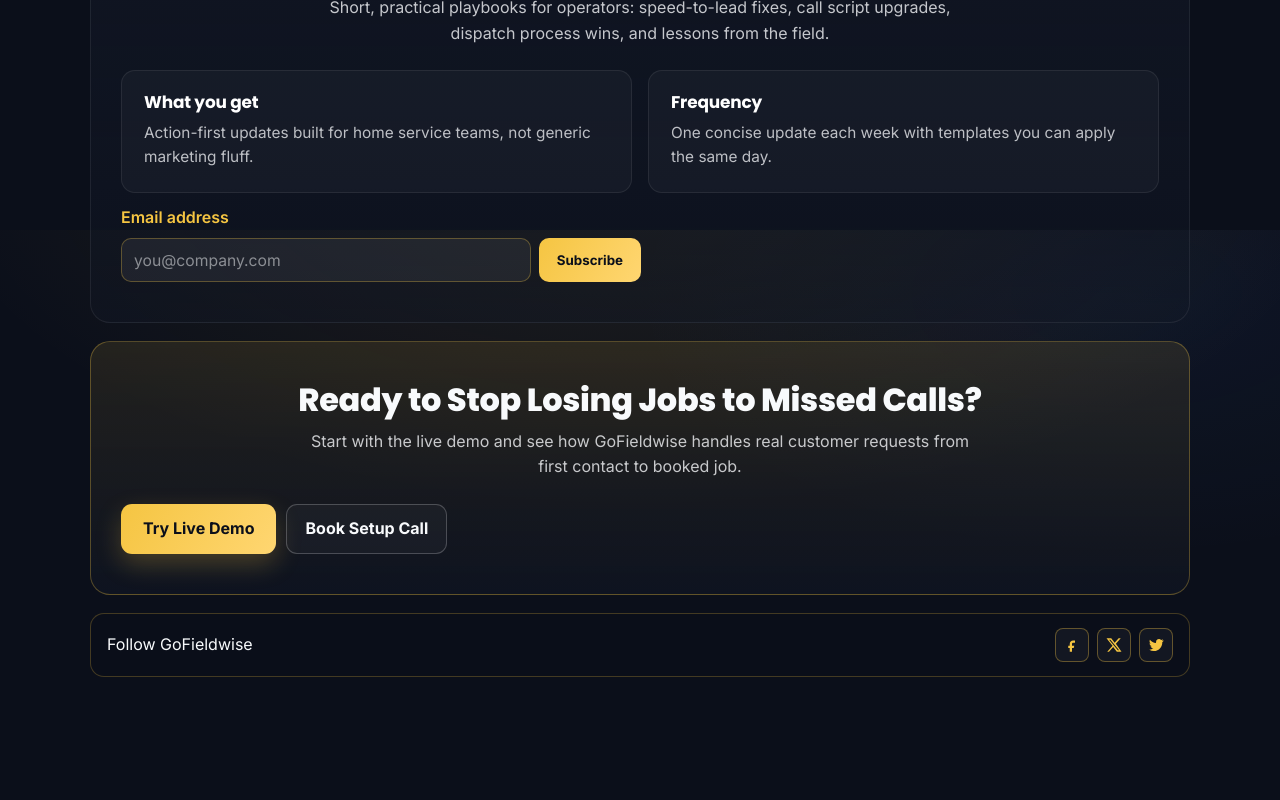
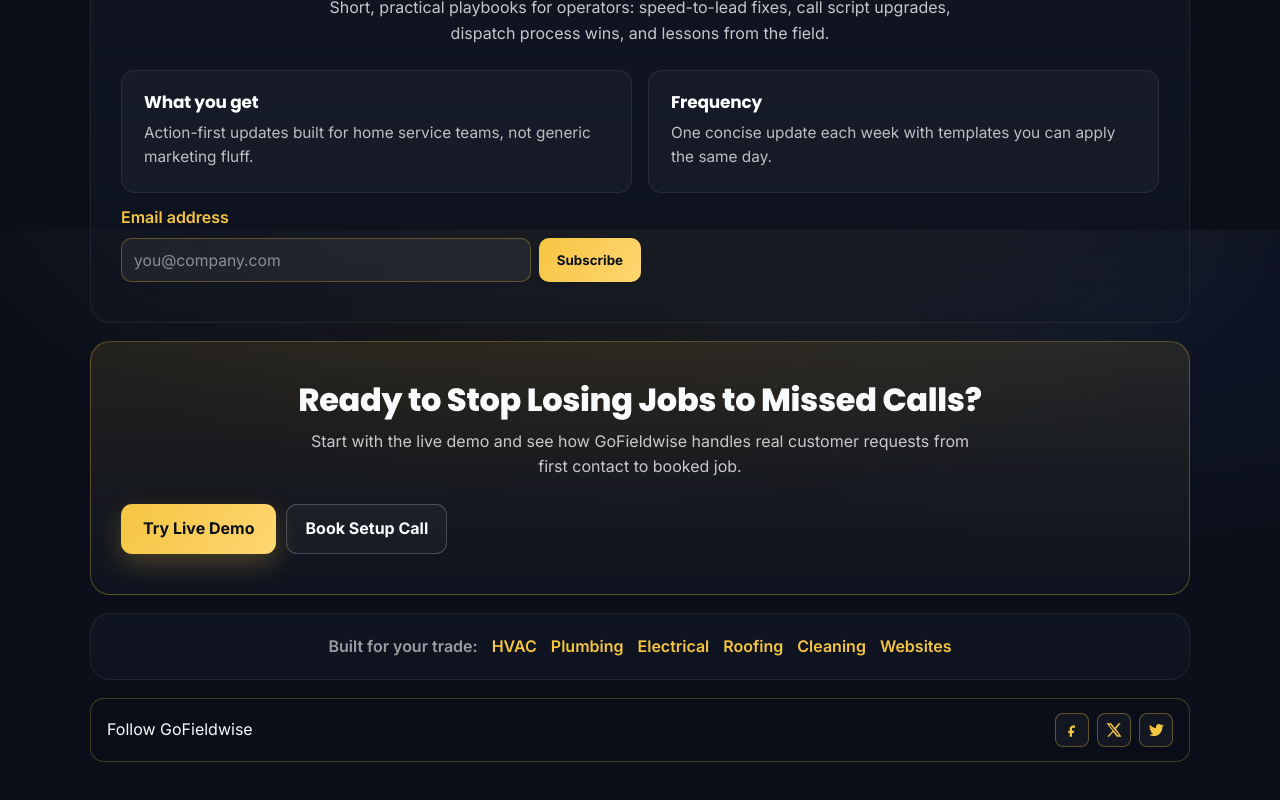
Before and after one commit to Eroc65/auto-gpt, a Next.js app in the folder frontend/: page / in a window 1280 px wide. Shown: the part 4570-5370 px from the top of the page. Before the commit the page ends 5337 px from the top, so only its background shows below. Built offline with nearby package versions, Linux system fonts and the light colour scheme; no server answers.

Commit message:
Complete sitemap with all live pages + field-notes posts; add homepage trade links for crawl discovery

```diff
--- a/frontend/pages/index.js
+++ b/frontend/pages/index.js
@@ -281,6 +281,18 @@
           </div>
         </section>
 
+        <section className="dispatch-card" style={{ padding: "20px 24px" }}>
+          <div style={{ display: "flex", flexWrap: "wrap", gap: 14, justifyContent: "center", alignItems: "center" }}>
+            <span style={{ color: "rgba(248,250,252,0.6)", fontWeight: 600 }}>Built for your trade:</span>
+            <Link href="/hvac" style={{ color: "#F5C542", fontWeight: 600 }}>HVAC</Link>
+            <Link href="/plumbing" style={{ color: "#F5C542", fontWeight: 600 }}>Plumbing</Link>
+            <Link href="/electrical" style={{ color: "#F5C542", fontWeight: 600 }}>Electrical</Link>
+            <Link href="/roofing" style={{ color: "#F5C542", fontWeight: 600 }}>Roofing</Link>
+            <Link href="/cleaning" style={{ color: "#F5C542", fontWeight: 600 }}>Cleaning</Link>
+            <Link href="/website-design" style={{ color: "#F5C542", fontWeight: 600 }}>Websites</Link>
+          </div>
+        </section>
+
         <section className="landing-social-footer">
           <span>Follow GoFieldwise</span>
           <div className="socials">
```
Also changed, not shown: frontend/pages/sitemap.xml.js (+29 -11 lines).
